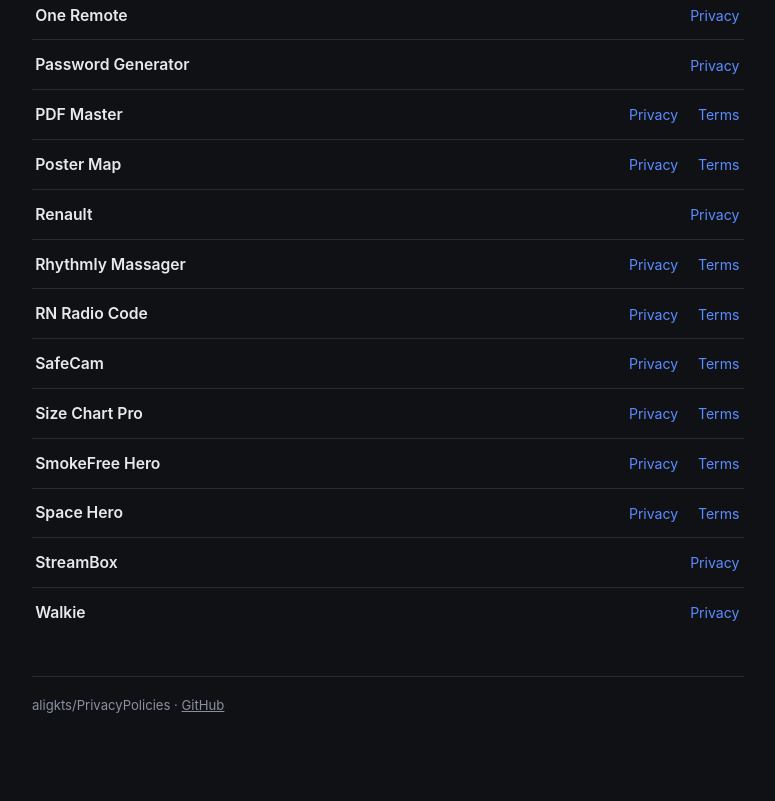
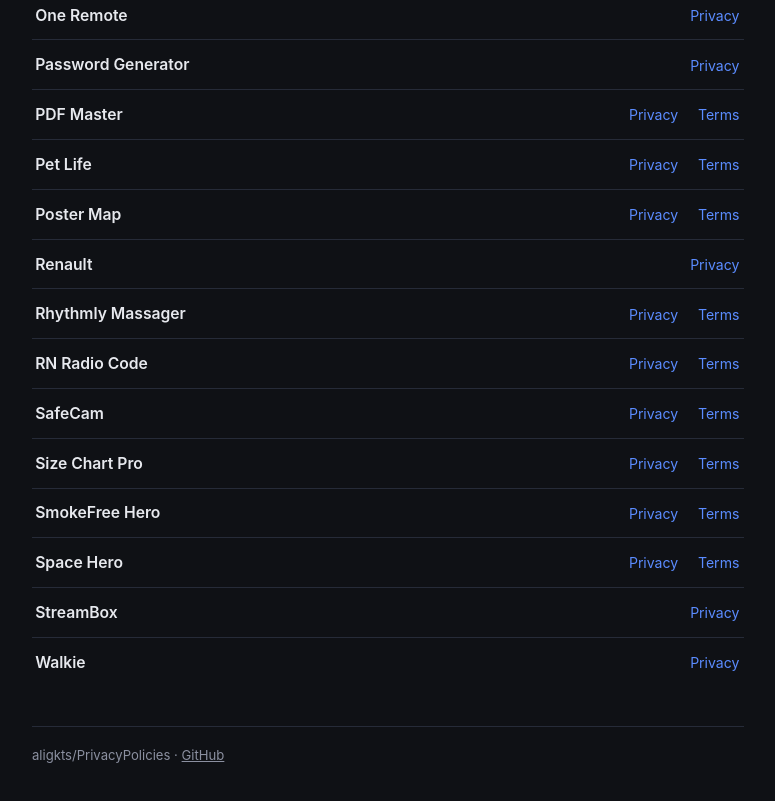
Before and after one commit to aligkts/PrivacyPolicies, a plain HTML site: page index.html in a window 1280 px wide. Shown: the part 1115-1916 px from the top of the page, without its empty margins (252-1027 px from the left). Drawn offline with Linux system fonts and the light colour scheme.

Commit message:
Update index.html

```diff
--- a/index.html
+++ b/index.html
@@ -122,6 +122,7 @@
       <tr><td class="app">One Remote</td><td class="links"><a class="doc" href="./one-remote-privacy-policy">Privacy</a></td></tr>
       <tr><td class="app">Password Generator</td><td class="links"><a class="doc" href="./password-generator-privacy-policy">Privacy</a></td></tr>
       <tr><td class="app">PDF Master</td><td class="links"><a class="doc" href="./pdf-master-privacy.html">Privacy</a><a class="doc" href="./pdf-master-terms.html">Terms</a></td></tr>
+      <tr><td class="app">Pet Life</td><td class="links"><a class="doc" href="./petlife-privacy-policy.html">Privacy</a><a class="doc" href="./petlife-terms.html">Terms</a></td></tr>
       <tr><td class="app">Poster Map</td><td class="links"><a class="doc" href="./poster-map-privacy-policy.html">Privacy</a><a class="doc" href="./poster-map-terms.html">Terms</a></td></tr>
       <tr><td class="app">Renault</td><td class="links"><a class="doc" href="./renault-privacy-policy">Privacy</a></td></tr>
       <tr><td class="app">Rhythmly Massager</td><td class="links"><a class="doc" href="./rhythmly-massager-privacy.html">Privacy</a><a class="doc" href="./rhythmly-massager-terms.html">Terms</a></td></tr>
```
